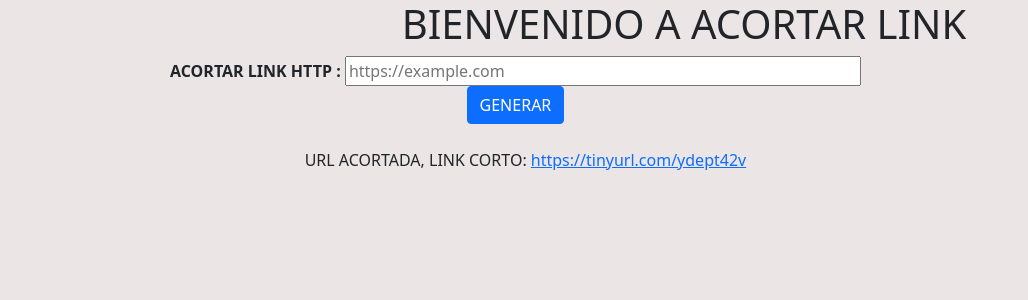
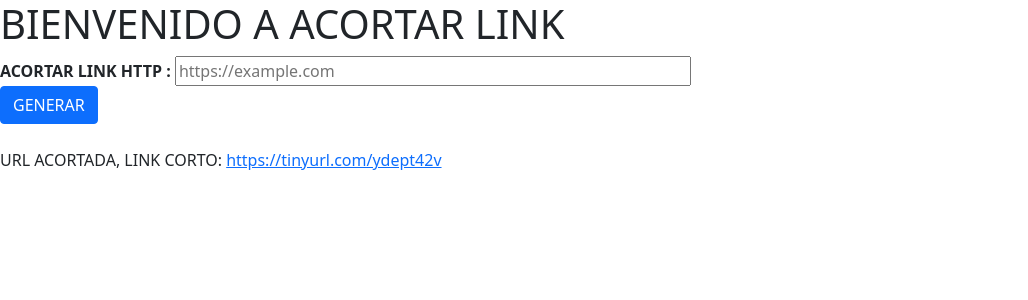
Before and after one commit to santypa/PA-acortador_url, a Flask app: page / in a window 1280 px wide. Shown: the top 300 px of the page, without its empty margins (0-1028 px from the left). Run offline with Flask 2, Linux system fonts and the light colour scheme; data comes from the database, SQL or seed files in the repository.

Commit message:
Es la actualizacion

```diff
--- a/main.py
+++ b/main.py
@@ -1,4 +1,4 @@
-import re
+
 from sqlite3 import Cursor
 from flask import Flask, render_template, request, redirect, url_for
 
@@ -8,21 +8,23 @@ import pyshorteners
 import string
 import random
 
-
-
-
-
-
 app = Flask(__name__)
 
 # academia.c1mebdhdxytu.us-east-1.rds.amazonaws.com
 # usuario :  p4
 # ALrUBIaLYcHR
+# db = mysql.connector.connect(
+#     host='academia.c1mebdhdxytu.us-east-1.rds.amazonaws.com',
+#     user="p4",
+#     password="ALrUBIaLYcHR",
+#     database="p4",
+#     port="3306"
+# )
 db = mysql.connector.connect(
-    host='academia.c1mebdhdxytu.us-east-1.rds.amazonaws.com',
-    user="p4",
-    password="ALrUBIaLYcHR",
-    database="p4",
+    host='127.0.0.1',
+    user="root",
+    password="",
+    database="acortadores",
     port="3306"
 )
 db.autocommit = True
@@ -76,4 +78,4 @@ def cortarRoute(url):
     #   url = forms[2]
     # cursor.execute("SELECT puerto FROM urls WHERE forma = %s",(url))
 
-# app.run(debug=True)
+app.run(debug=True)
--- a/templates/inicio.html
+++ b/templates/inicio.html
@@ -14,13 +14,11 @@
 </head>
 
 <body>
-    <div class="container" style="padding-left: 100px;" >
-        <center>
 
                 <h1>
                     BIENVENIDO A ACORTAR LINK
                 </h1>
-            <div style="position: absolute;" class="fondo">
+
 
                     <form action="{{url_for('acortarPost')}}" method="post">
 
@@ -33,23 +31,12 @@
 
                     {% if val==1 %}
                     <br>
-                <div style="padding-left: 20px;">
+
                         URL ACORTADA, LINK CORTO:
-                   <a href="{{forms[2]}}" >{{forms[2]}}</a>
-                    <!-- <input type="text" value="{{forms[2]}}"> -->
-                </div>
+                        <a href="{{forms[2]}}">{{forms[2]}}</a>
+
                     {% endif %}
-            </div>
-
-        </center>
-    </div>
 
 </body>
 
 </html>
-
-<style>
-    body {
-        background: rgb(235, 229, 229)
-    }
-</style>
```
Lines whose indentation alone changed are shown as unchanged.
